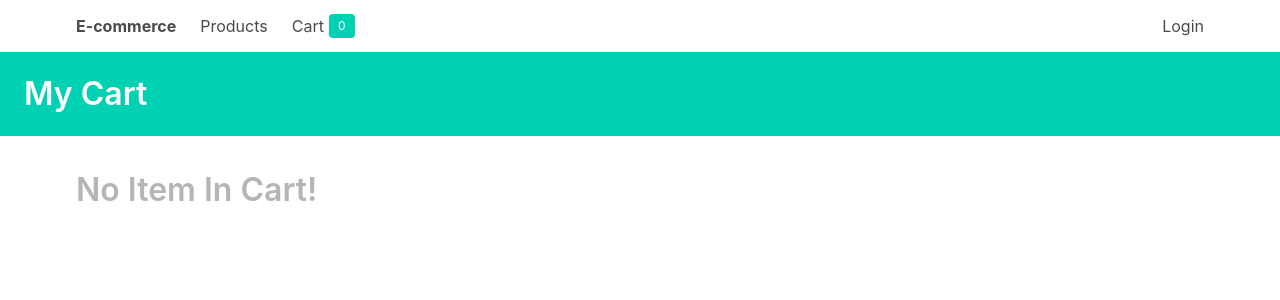
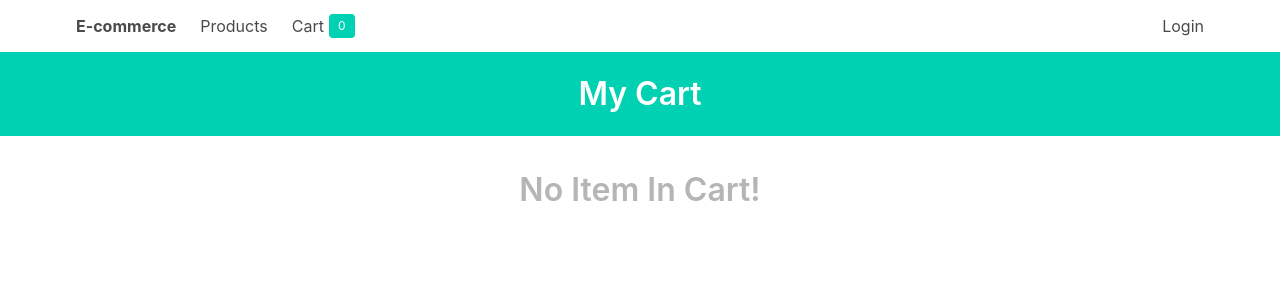
Before and after one commit to rezasohrabi/ecommerce, a React (Create React App) app: page /cart in a window 1280 px wide. Shown: the top 300 px of the page. Built offline with nearby package versions, Linux system fonts and the light colour scheme; data requests are answered from the project's data file.

Commit message:
update: set align of hero headers to center

```diff
--- a/src/components/AddProduct.js
+++ b/src/components/AddProduct.js
@@ -65,7 +65,7 @@ class AddProduct extends React.Component {
             <>
             <section className='hero is-primary is-small'>
                 <div className='hero-body'>
-                    <p className='title'>Add Product</p>
+                    <p className='title has-text-centered'>Add Product</p>
                 </div>
             </section>
             <br/>
--- a/src/components/Cart.js
+++ b/src/components/Cart.js
@@ -9,7 +9,7 @@ const Cart = props => {
         <>
             <section className='hero is-primary is-small'>
                 <div className='hero-body'>
-                    <div className='title'>My Cart</div>
+                    <div className='title has-text-centered'>My Cart</div>
                 </div>
             </section>
             <br/>
@@ -42,7 +42,7 @@ const Cart = props => {
 
                     </div>
                 ) : (
-                    <div className='column'>
+                    <div className='column has-text-centered'>
                         <span className='title has-text-grey-light'>
                             No Item In Cart!
                         </span>
--- a/src/components/Login.js
+++ b/src/components/Login.js
@@ -40,7 +40,7 @@ class Login extends React.Component {
         <>
             <section className='hero is-primary is-small'>
                 <div className='hero-body'>
-                    <p className='title'>
+                    <p className='title has-text-centered'>
                         Login
                     </p>
                 </div>
--- a/src/components/ProductList.js
+++ b/src/components/ProductList.js
@@ -7,7 +7,7 @@ const ProductList = props => {
         <>
             <section className='hero is-primary is-small'>
                 <div className='hero-body'>
-                    <p className='title'>Products</p>
+                    <p className='title has-text-centered'>Products</p>
                 </div>
             </section>
             <br/>
@@ -22,7 +22,7 @@ const ProductList = props => {
                             />
                         ))
                     ) : (
-                        <div className='column'>
+                        <div className='column has-text-centered'>
                             <span className='title has-text-grey-light'>
                                 No Products Found!
                             </span>
```
